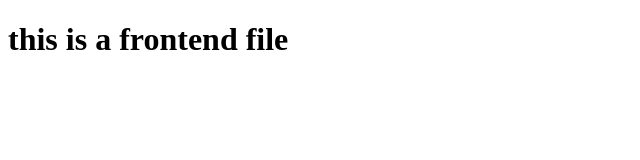
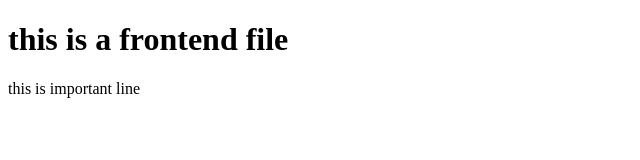
Before and after one commit to uthran/dummy, a plain HTML site: page frontend.html in a window 1280 px wide. Shown: the whole page, without its empty margins (0-640 px from the left). Drawn offline with Linux system fonts and the light colour scheme.

Commit message:
fix:"new important line added"

```diff
--- a/frontend.html
+++ b/frontend.html
@@ -7,5 +7,6 @@
 </head>
 <body>
     <h1>this is a frontend file</h1>
+    this is important line
 </body>
 </html>
```
